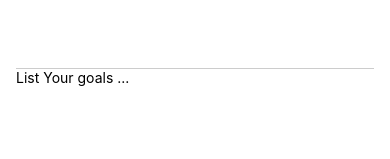
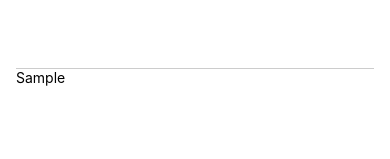
Before and after one commit to Rfun-dev/learn-react-native, a React Native app: screen / in a window 390 px wide. Both pictures are taken after typing "Sample" into the empty fields and a click on the button "SAVE". Shown: the part 134-293 px from the top of the page. Built offline with nearby package versions, Linux system fonts and the light colour scheme.

Commit message:
add event handler

```diff
--- a/App.js
+++ b/App.js
@@ -1,15 +1,28 @@
-import { StatusBar } from 'expo-status-bar';
 import { StyleSheet, Text, View, Button, TextInput  } from 'react-native';
+import { useState } from 'react';
 
 export default function App() {
+  const [enteredGoalText,setEnteredGoalText] = useState('');
+  const [listGoals,setListGoals] = useState([]);
+
+  const goalInputHandler = enteredText => {
+    setEnteredGoalText(enteredText);
+  }
+
+  const addGoalHandler = () => {
+    setListGoals(prev => [...prev,enteredGoalText])
+  }
+
   return (
     <View style={styles.container}>
       <View style={styles.containerInput}>
-        <TextInput style={styles.textInput} placeholder='Input your goals'/>
-        <Button title='Save'></Button>
+        <TextInput style={styles.textInput} placeholder='Input your goals' onChangeText={goalInputHandler}/>
+        <Button title='Save' onPress={addGoalHandler}></Button>
       </View>
       <View style={styles.containerGoals}>
-        <Text>List Your goals ...</Text>
+        {
+          listGoals.map(goal => <Text key={goal}>{goal}</Text>)
+        }
       </View>
     </View>
   );
```
